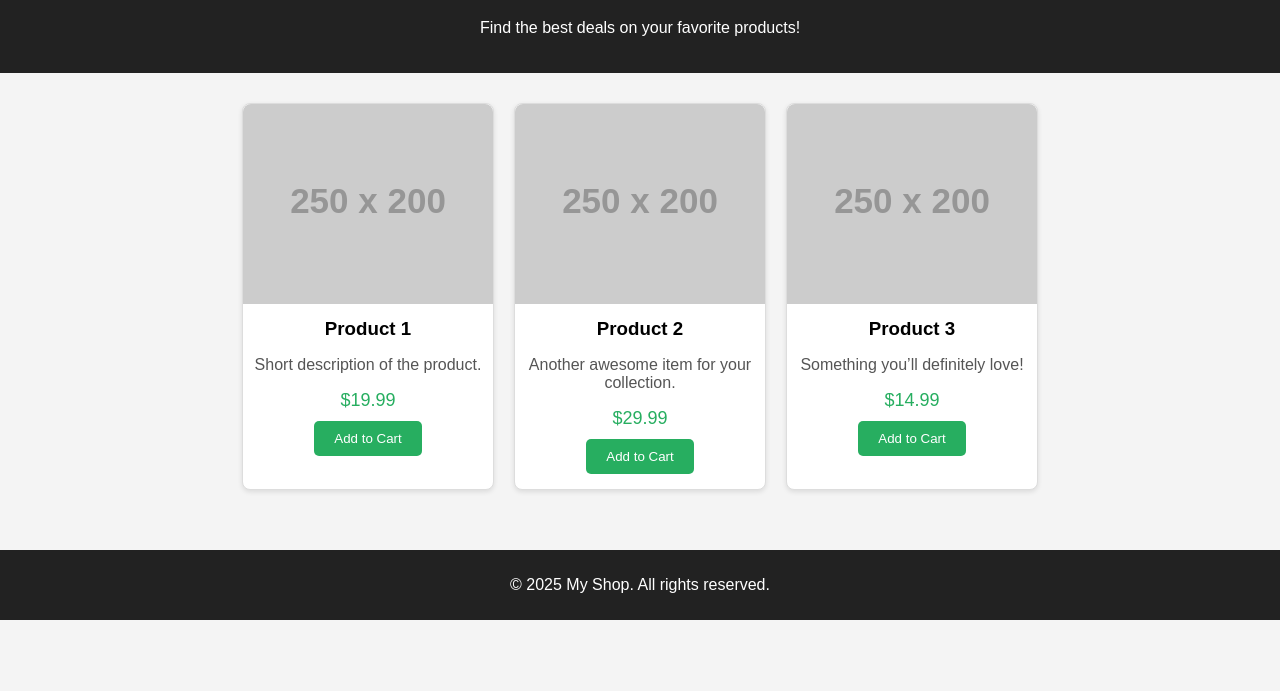
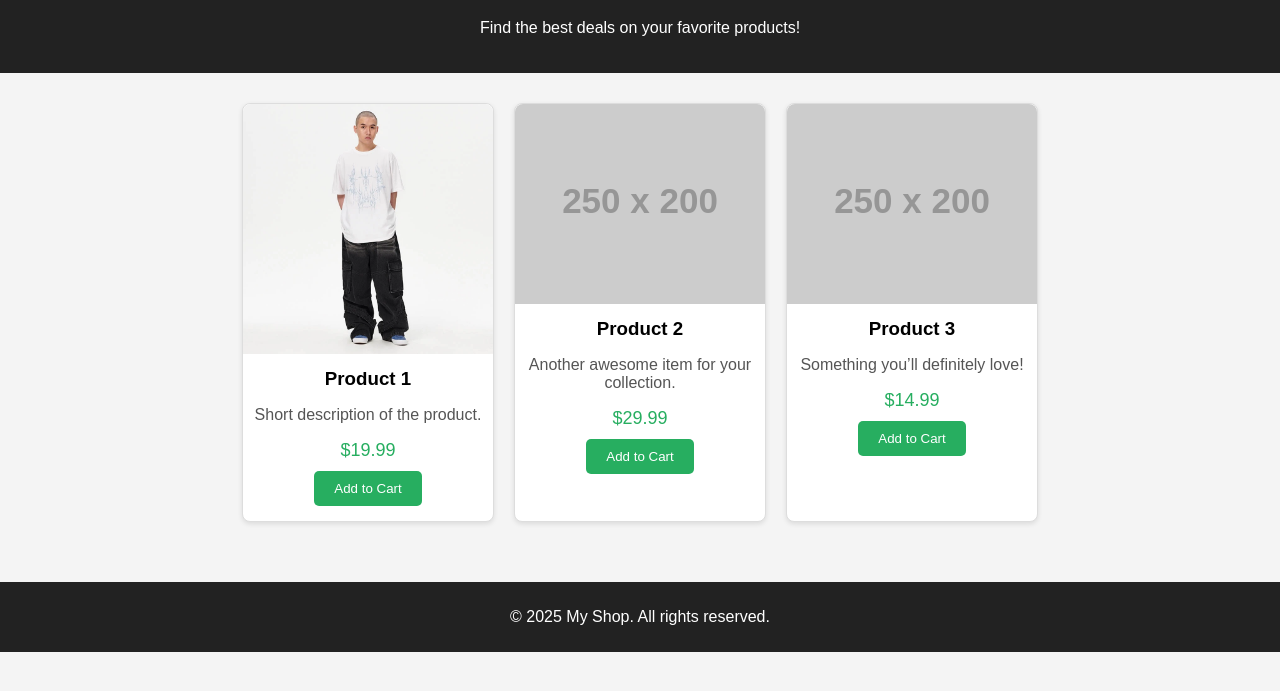
Before and after one commit to georgediega9-sys/My-site, a plain HTML site: page index.html in a window 1280 px wide. Shown: the part 81-772 px from the top of the page. Drawn offline with Linux system fonts and the light colour scheme; placeholder pictures from the web are drawn by us.

Commit message:
Update product image source in index.html

```diff
--- a/index.html
+++ b/index.html
@@ -81,7 +81,7 @@
 
   <div class="container">
     <div class="product">
-      <img src="https://via.placeholder.com/250x200" alt="Product 1">
+      <img src="1.jpg" alt="Product 1">
       <h3>Product 1</h3>
       <p>Short description of the product.</p>
       <div class="price">$19.99</div>
```
